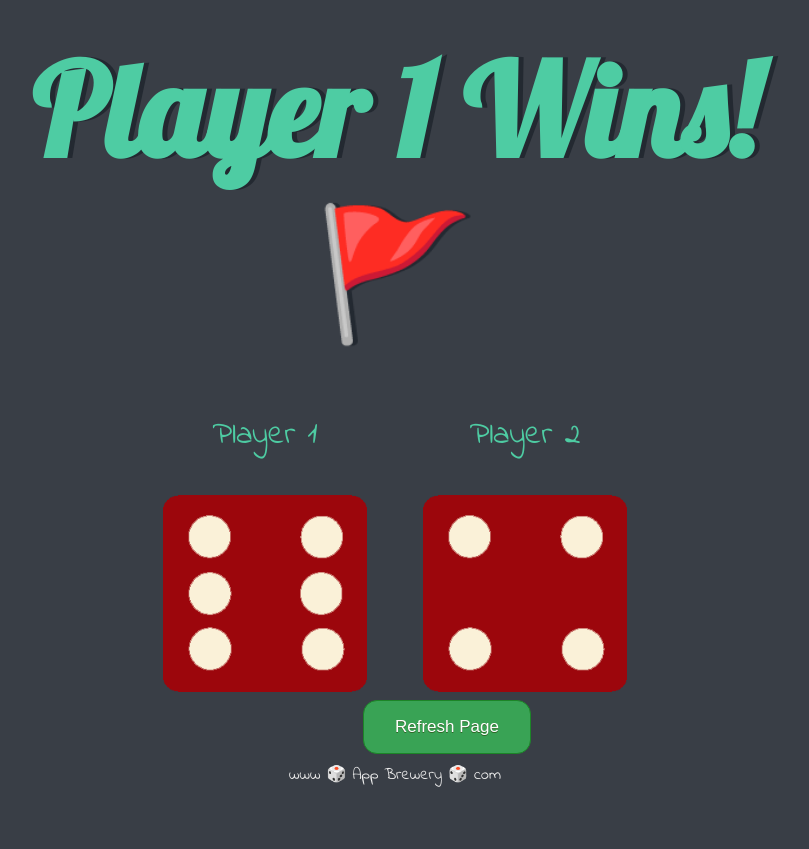
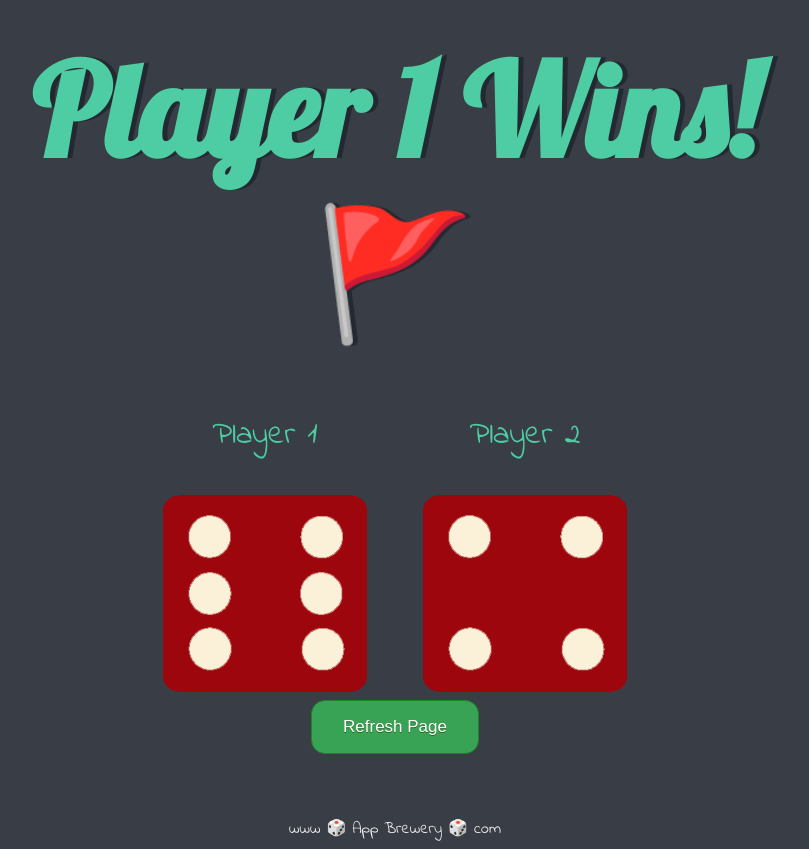
Before and after one commit to TerryCoding189/Dice-game, a plain HTML site: page index.html in a window 1280 px wide. Shown: the whole page, without its empty margins (245-1054 px from the left). Before the commit the page ends 800 px from the top, so only its background shows below. Drawn offline with Linux system fonts and the light colour scheme.

Commit message:
Update styles.css

```diff
--- a/styles.css
+++ b/styles.css
@@ -31,9 +31,10 @@ p {
 img {
   width: 80%;
 }
+.clickBtn {
+	text-align: center;
+}
 .refreshButton {
-  position: absolute;
-  margin-left: 600px;
 	background-color:#39a355;
 	border-radius:14px;
 	border:1px solid #1c8527;
```
